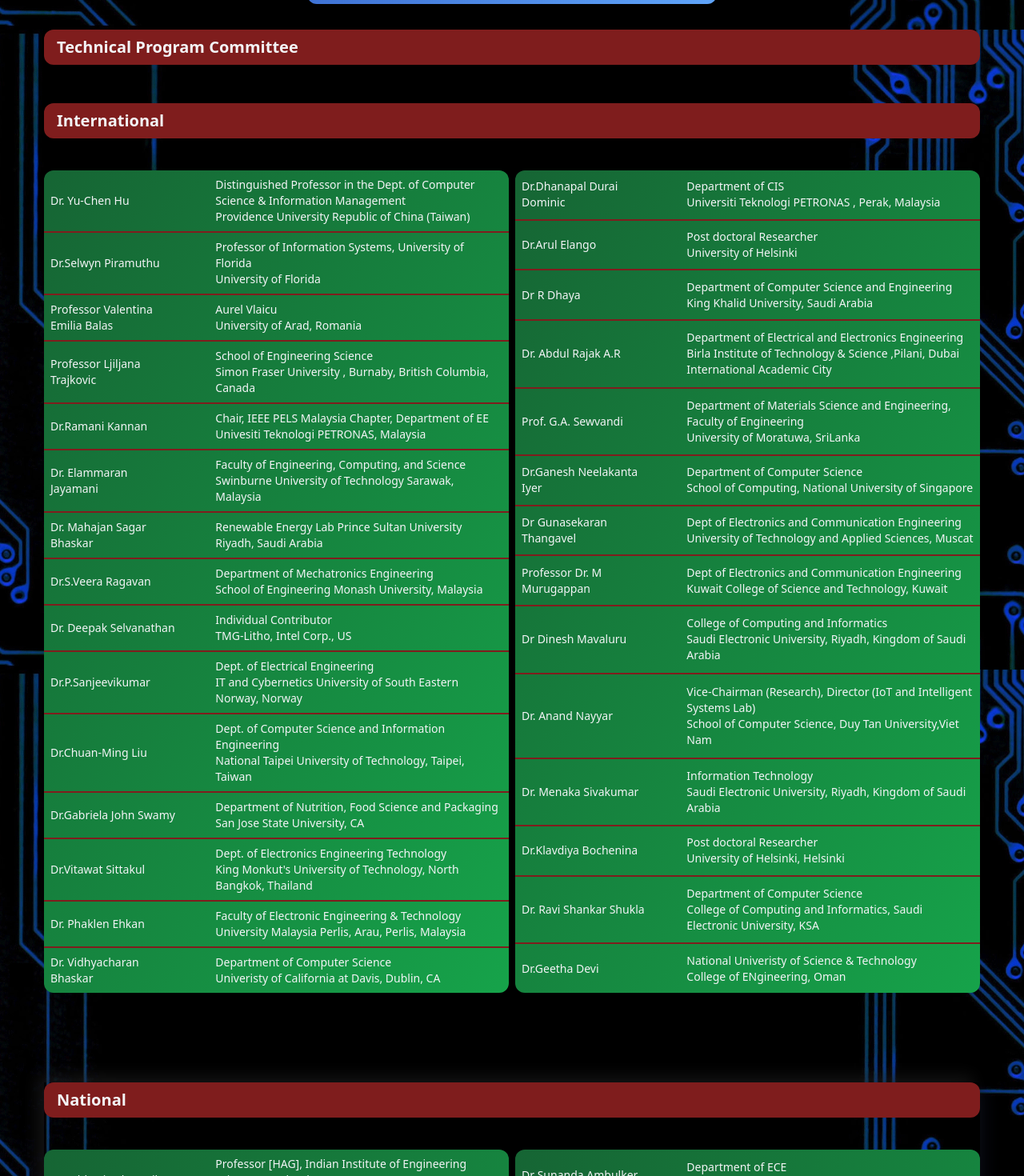
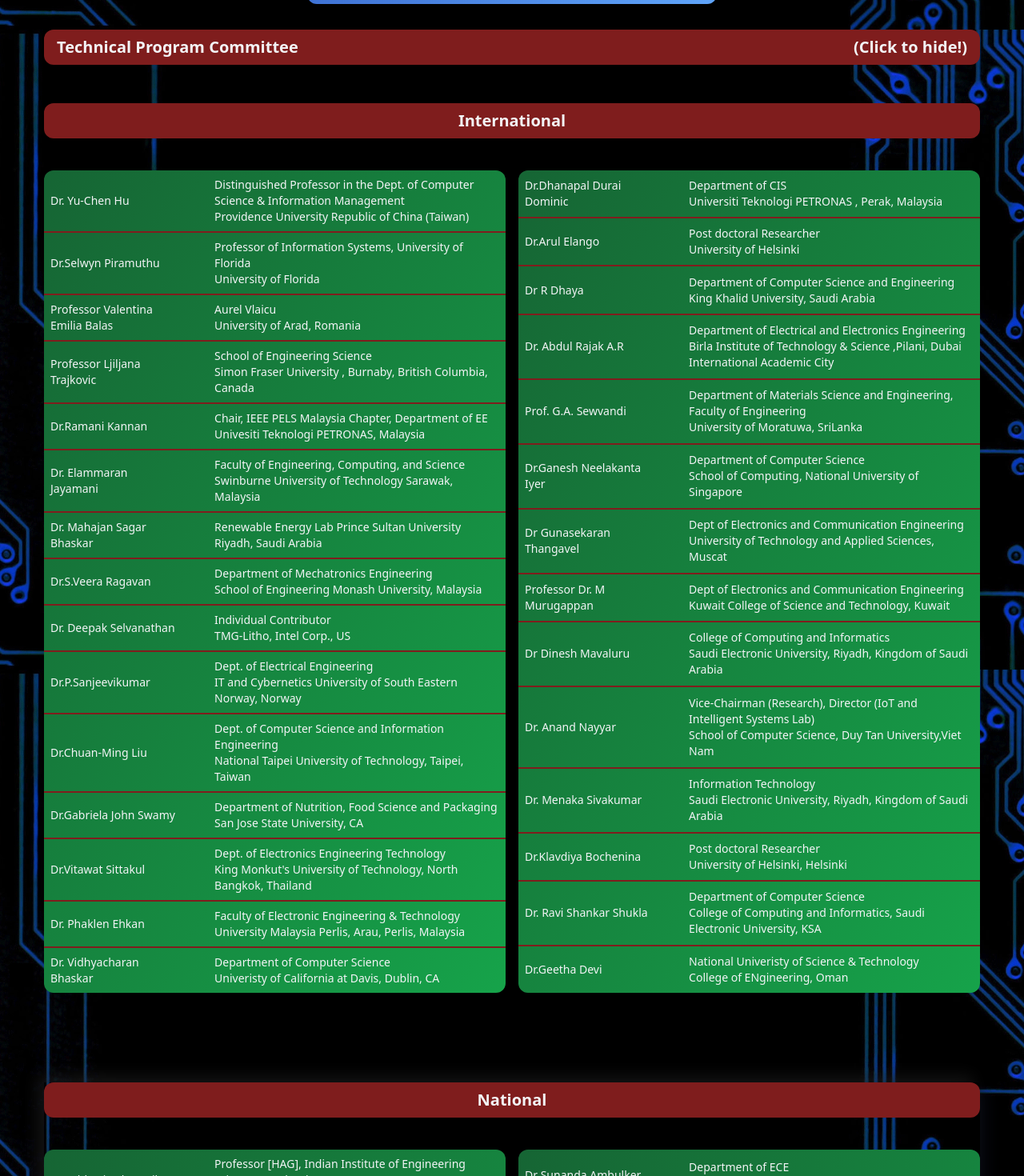
Before and after one commit to mogilogan/IEEE-CIC, a React (Create React App) app: page /committees in a window 1280 px wide. Shown: the part 2060-3530 px from the top of the page at 80% size. Built offline with nearby package versions, Linux system fonts and the light colour scheme.

Commit message:
Added committee page status

```diff
--- a/src/components/Committees.js
+++ b/src/components/Committees.js
@@ -5,6 +5,7 @@ import { callfp1,callfp2,callfor1,callfor2 } from "../data";
 const Committees = ()=>{
 
    const [tpc,Settpc]=useState("block");
+   const [status,Setstatus] = useState("(Click to hide!)");
 
 
 
@@ -17,8 +18,10 @@ const Committees = ()=>{
 
       if(tpc==="block"){
          Settpc("hidden");
+         Setstatus("(Click to Show!)");
       } else{
          Settpc("block");
+         Setstatus("(Click to hide!)");
       }
 
     }
@@ -188,17 +191,17 @@ const Committees = ()=>{
             <div className="py-6 ">
         <div className='container   pb-4 mx-auto'>
       <button className="w-full " ><h2 onClick={handleclick} className='hover:bg-yellow-600 h2 text-left bg-red-900 px-4 py-2   rounded-xl font font-black text-gray-100 text-xl' >
-      Technical Program Committee
+      Technical Program Committee <span className="float-right">{status}</span>
             </h2></button>
 
 
             <div className={`${tpc} pt-12`}>
-            <h2  className='h2 text-left bg-red-900 px-4 py-2   rounded-xl font font-black text-gray-100 text-xl' >
+            <h2  className='h2  bg-red-900 px-4 py-2 text-center   rounded-xl font font-black text-gray-100 text-xl' >
       International
             </h2>
 
 
-        <div className="pt-10 grid grid-cols-1 md:grid-cols-2 md:gap-2 text-left">
+        <div className="pt-10 grid grid-cols-1 md:grid-cols-2 md:gap-4 text-left">
 
 
 
@@ -263,12 +266,12 @@ const Committees = ()=>{
         <div className={`${tpc} pt-12`}>
         <div className="py-6 ">
         <div className='container  shadow-dark-neumorphism-xl  pb-4 mx-auto'>
-      <h2 className='h2 text-left bg-red-900 px-4 py-2   rounded-xl font font-black text-gray-100 text-xl' >
+      <h2 className='h2 text-center bg-red-900 px-4 py-2   rounded-xl font font-black text-gray-100 text-xl' >
       National
             </h2>
 
 
-        <div className='pt-10 grid grid-cols-1 md:grid-cols-2 md:gap-2 text-left'>
+        <div className='pt-10 grid grid-cols-1 md:grid-cols-2 md:gap-4 text-left'>
 
         <table class=" border-collapse md:rounded-xl  rounded-tl-xl rounded-tr-xl bg-gradient-to-br  from-green-800 to-green-600 ">
   <tbody>
```
